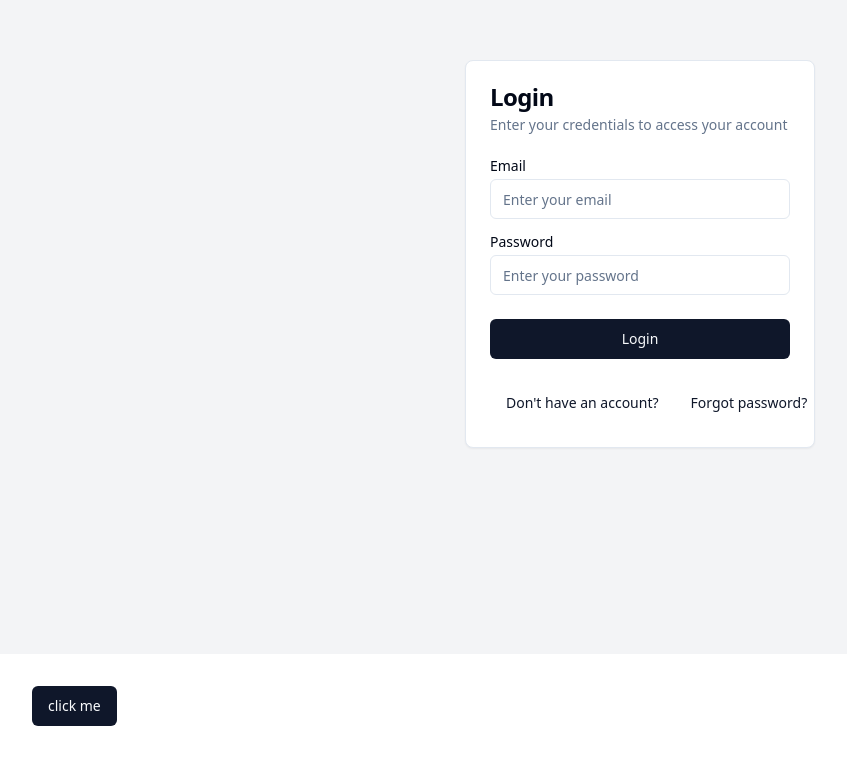
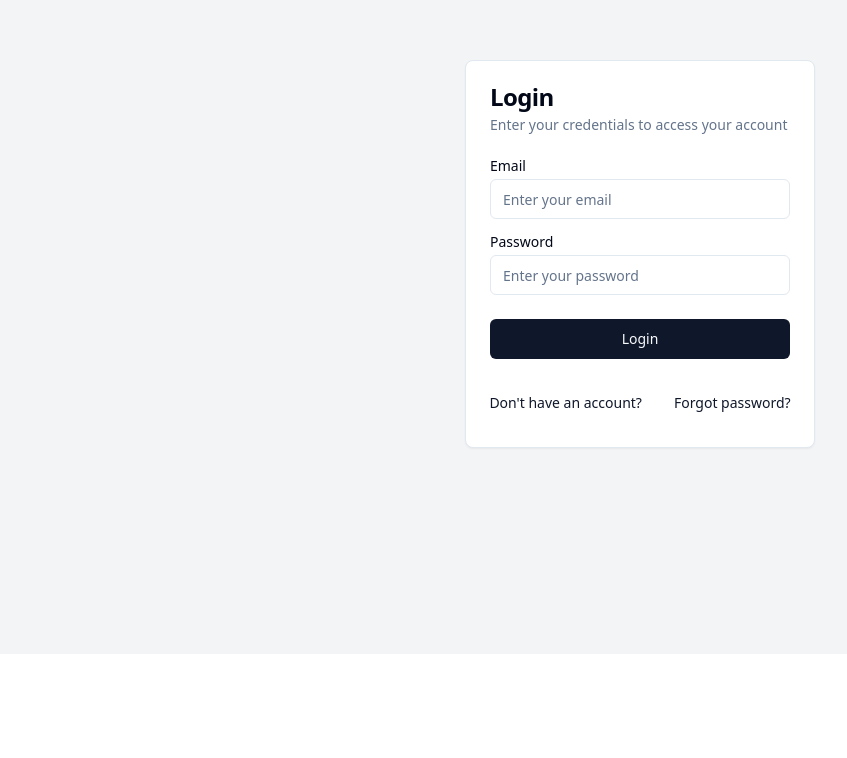
Before and after one commit to mosessmax/synesis, a Vue app in the folder frontend/: page /login in a window 1280 px wide. Shown: the part 146-904 px from the top of the page, without its empty margins (0-847 px from the left). After the commit the page ends 800 px from the top, so only its background shows below. Built offline with nearby package versions, Linux system fonts and the light colour scheme.

Commit message:
fix: utils and some tiny change

```diff
--- a/frontend/src/App.vue
+++ b/frontend/src/App.vue
@@ -6,9 +6,9 @@ import { Button } from './components/ui/button';
 <template>
 
   <RouterView />
-  <div class="container py-8">
+  <!-- <div class="container py-8">
     <Button>click me</Button>
-  </div>
+  </div> -->
 
 </template>
 
--- a/frontend/src/components/Layout.vue
+++ b/frontend/src/components/Layout.vue
@@ -13,6 +13,13 @@
           >
             Dashboard
           </RouterLink>
+          <RouterLink
+          to="/results"
+          class="block px-4 py-2 hover:bg-gray-700"
+          active-class="bg-gray-700"
+        >
+          Results
+        </RouterLink>
           <button
             @click="logout"
             class="block w-full text-left px-4 py-2 hover:bg-gray-700"
@@ -39,7 +46,7 @@
   </template>
 
   <script setup>
-  import { useRouter } from 'vue-router'
+  import { RouterLink, useRouter } from 'vue-router'
 
   const router = useRouter()
 
--- a/frontend/src/views/Login.vue
+++ b/frontend/src/views/Login.vue
@@ -22,7 +22,7 @@
             </Button>
           </form>
         </CardContent>
-        <CardFooter class="flex justify-between">
+        <CardFooter class="flex justify-center">
           <Button variant="link" @click="$router.push('/register')">
             Don't have an account?
           </Button>
```
